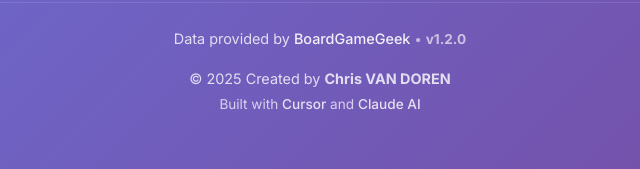
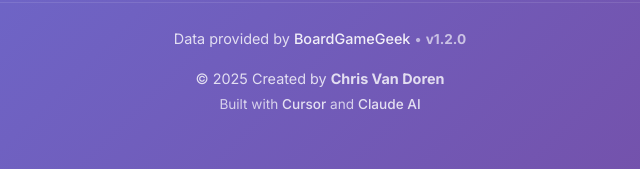
Before and after one commit to sl4ppy/BoardGameSelector, a plain HTML site: page index.html in a window 1280 px wide. Shown: the part 834-1003 px from the top of the page, 320-960 px from the left. Drawn offline with Linux system fonts and the light colour scheme.

Commit message:
Fix: Use normal capitalization for Chris Van Doren in footer

```diff
--- a/index.html
+++ b/index.html
@@ -171,7 +171,7 @@
             <div class="footer-content">
                 <p>Data provided by <a href="https://boardgamegeek.com" target="_blank">BoardGameGeek</a></p>
                 <div class="footer-credits">
-                    <p>&copy; 2025 Created by <strong>Chris VAN DOREN</strong></p>
+                    <p>&copy; 2025 Created by <strong>Chris Van Doren</strong></p>
                     <p class="footer-tools">Built with <a href="https://cursor.com" target="_blank">Cursor</a> and <a href="https://claude.ai" target="_blank">Claude AI</a></p>
                 </div>
             </div>
```
